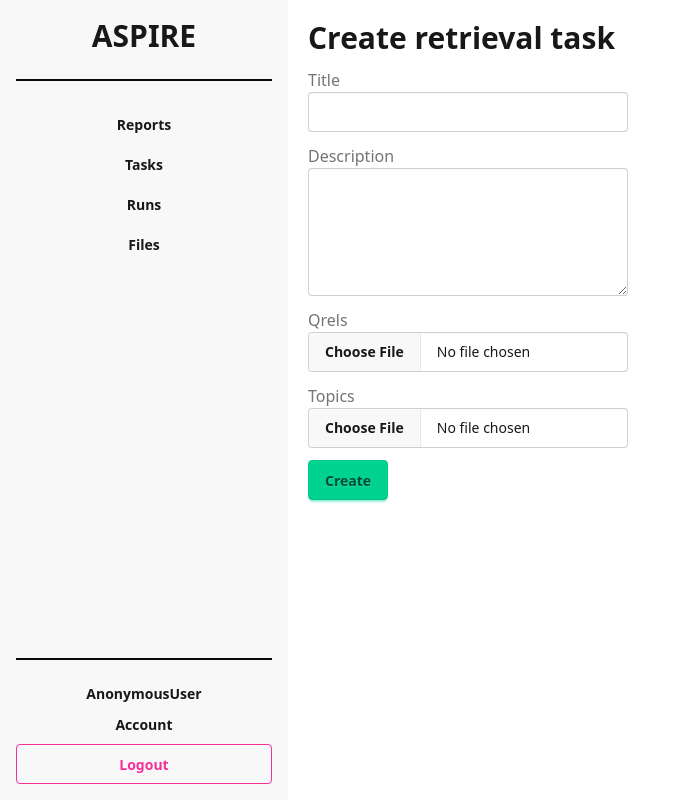
After one commit to pawelfron/ASPIRE-v2, a Django app: page /tasks/upload in a window 1280 px wide. The commit adds this page. Shown: the whole page, without its empty margins (0-675 px from the left). Run offline with Django 5.2, Linux system fonts and the light colour scheme; style sheets or scripts are compiled from the project's sources.

Commit message:
new resources code

```diff
--- a/src/aspire_v2/accounts/views.py
+++ b/src/aspire_v2/accounts/views.py
@@ -9,7 +9,7 @@ User = get_user_model()
 
 class SignUpView(CreateView):
     form_class = CustomUserCreationForm
-    success_url = reverse_lazy("index")
+    success_url = reverse_lazy("dashboard")
     template_name = "accounts/signup.html"
 
     def form_valid(self, form):
--- a/src/aspire_v2/core/forms.py
+++ b/src/aspire_v2/core/forms.py
@@ -1,5 +1,7 @@
 from django import forms
 from resources.models import ResourceFile
+from .models import RetrievalTask, RetrievalRun
+from .lib.reports import all_reports
 
 
 class ReportForm(forms.Form):
@@ -28,3 +30,45 @@ class ReportForm(forms.Form):
         self.fields["qrel_file"].choices = [(f.id, f.title) for f in qrel_files]
         self.fields["queries_file"].choices = [(f.id, f.title) for f in queries_files]
         self.fields["runs_files"].choices = [(f.id, f.title) for f in runs_files]
+
+
+class RetrievalTaskUploadForm(forms.ModelForm):
+    class Meta:
+        model = RetrievalTask
+        fields = ("title", "description", "qrels", "topics")
+
+
+class RetrievalRunUploadForm(forms.ModelForm):
+    class Meta:
+        model = RetrievalRun
+        fields = ("title", "description", "ir_task", "file")
+
+    def __init__(self, *args, **kwargs):
+        user = kwargs.pop("user")
+        super().__init__(*args, **kwargs)
+        tasks = RetrievalTask.objects.filter(author=user)
+        self.fields["ir_task"].label = "Retrieval task"
+        self.fields["ir_task"].choices = [(task.id, task.title) for task in tasks]
+
+
+# class NewReportGeneralForm(forms.Form):
+#     title = forms.CharField(max_length=100)
+#     description = forms.Textarea(max_length=500)
+#     report_type = forms.ChoiceField(
+#         choices=[(slug, name) for slug, name in all_reports.items()]
+#     )
+#     task = forms.ChoiceField(choices=[])
+
+#     def __init__(self, user, *args, **kwargs):
+#         super().__init__(*args, **kwargs)
+#         tasks = RetrievalTask.objects.filter(author=user)
+#         self.fields["task"].choices = [(task.id, task.title) for task in tasks]
+
+
+# class NewReportRunsForm(forms.Form):
+#     runs = forms.MultipleChoiceField(label="Retrieval runs", choices=[])
+
+#     def __init__(self, task, *args, **kwargs):
+#         super().__init__(*args, **kwargs)
+#         runs = RetrievalRun.objects.filter(ir_task=task)
+#         self.fields["runs"].choices = [(run.id, run.title) for run in runs]
--- a/src/aspire_v2/core/models.py
+++ b/src/aspire_v2/core/models.py
@@ -18,3 +18,25 @@ class AnalysisResult(models.Model):
     parameters = models.JSONField()
     date = models.DateTimeField(auto_now_add=True)
     result = models.JSONField()
+
+
+class RetrievalTask(models.Model):
+    id = models.UUIDField(primary_key=True, default=uuid.uuid4, editable=False)
+    title = models.CharField(max_length=100)
+    description = models.TextField(max_length=500)
+    qrels = models.FileField(upload_to="res")
+    topics = models.FileField(upload_to="res")
+    date = models.DateField(auto_now_add=True)
+    author = models.ForeignKey(User, on_delete=models.CASCADE, related_name="ir_tasks")
+
+
+class RetrievalRun(models.Model):
+    id = models.UUIDField(primary_key=True, default=uuid.uuid4, editable=False)
+    title = models.CharField(max_length=100)
+    description = models.TextField(max_length=500)
+    file = models.FileField(upload_to="res")
+    date = models.DateField(auto_now_add=True)
+    ir_task = models.ForeignKey(
+        RetrievalTask, on_delete=models.CASCADE, related_name="retrieval_runs"
+    )
+    reports = models.ManyToManyField(Report, related_name="retrieval_runs")
--- /dev/null
+++ b/src/aspire_v2/core/templates/core/retrieval_task_upload.html
@@ -0,0 +1,71 @@
+{% extends 'base/base.html' %}
+<!---->
+{% block title %} Create retrieval task - ASPIRE {% endblock %}
+<!---->
+{% block content %}
+<div>
+  <h1 class="text-3xl font-bold mb-3">Create retrieval task</h1>
+  <form method="post" enctype="multipart/form-data" class="block">
+    {% csrf_token %}
+    <div class="mb-3">
+      <label for="{{ form.title.id_for_label }}" class="label block">{{ form.title.label }}</label>
+      {{ form.title|add_class:"input" }} {% if form.title.help_text %}
+      <p class="label">{{ form.title.help_text }}</p>
+      {% endif %}
+
+      <ul class="list max-w-80 text-error">
+        {% for error in form.title.errors %}
+        <li class="list-row text-sm p-1">{{ error }}</li>
+        {% endfor %}
+      </ul>
+    </div>
+
+    <div class="mb-3">
+      <label for="{{ form.description.id_for_label }}" class="label block">{{ form.description.label }}</label>
+      {{ form.description|add_class:"textarea h-32" }} {% if form.description.help_text %}
+      <p class="label">{{ form.description.help_text }}</p>
+      {% endif %}
+
+      <ul class="list max-w-80 text-error">
+        {% for error in form.description.errors %}
+        <li class="list-row text-sm p-1">{{ error }}</li>
+        {% endfor %}
+      </ul>
+    </div>
+
+    <div class="mb-3">
+      <label for="{{ form.qrels.id_for_label }}" class="label block">{{ form.qrels.label }}</label>
+      {{ form.qrels|add_class:"file-input" }} {% if form.qrels.help_text %}
+      <p class="label">{{ form.qrels.help_text }}</p>
+      {% endif %}
+
+      <ul class="list max-w-80 text-error">
+        {% for error in form.qrels.errors %}
+        <li class="list-row text-sm p-1">{{ error }}</li>
+        {% endfor %}
+      </ul>
+    </div>
+
+    <div class="mb-3">
+      <label for="{{ form.topics.id_for_label }}" class="label block">{{ form.topics.label }}</label>
+      {{ form.topics|add_class:"file-input" }} {% if form.topics.help_text %}
+      <p class="label">{{ form.topics.help_text }}</p>
+      {% endif %}
+
+      <ul class="list max-w-80 text-error">
+        {% for error in form.topics.errors %}
+        <li class="list-row text-sm p-1">{{ error }}</li>
+        {% endfor %}
+      </ul>
+    </div>
+
+    <ul class="list max-w-80 text-error">
+      {% for error in form.non_field_errors %}
+      <li class="list-row text-sm p-1">{{ error }}</li>
+      {% endfor %}
+    </ul>
+
+    <input type="submit" value="Create" class="btn btn-success" />
+  </form>
+</div>
+{% endblock %}
--- a/src/aspire_v2/core/urls.py
+++ b/src/aspire_v2/core/urls.py
@@ -6,6 +6,14 @@ from .views import (
     view_report,
     ReportListView,
     ReportDeleteView,
+    RetrievalTaskListView,
+    RetrievalTaskDetailView,
+    RetrievalTaskUploadView,
+    RetrievalTaskDeleteView,
+    RetrievalRunListView,
+    RetrievalRunDetailView,
+    RetrievalRunUploadView,
+    RetrievalRunDeleteView,
 )
 
 
@@ -15,4 +23,30 @@ urlpatterns = [
     path("report/<slug:report_slug>", configure_report, name="new_report"),
     path("view_report/<uuid:report_id>", view_report, name="view_report"),
     path("confirm_delete/<uuid:pk>", ReportDeleteView.as_view(), name="report_delete"),
+    path("tasks", RetrievalTaskListView.as_view(), name="retrieval_task_list"),
+    path(
+        "tasks/<uuid:pk>",
+        RetrievalTaskDetailView.as_view(),
+        name="retrieval_task_detail",
+    ),
+    path(
+        "tasks/upload", RetrievalTaskUploadView.as_view(), name="retrieval_task_upload"
+    ),
+    path(
+        "tasks/confirm_delete/<uuid:pk>",
+        RetrievalTaskDeleteView.as_view(),
+        name="retrieval_task_delete",
+    ),
+    path("runs", RetrievalRunListView.as_view(), name="retrieval_run_list"),
+    path(
+        "runs/<uuid:pk>",
+        RetrievalRunDetailView.as_view(),
+        name="retrieval_run_detail",
+    ),
+    path("runs/upload", RetrievalRunUploadView.as_view(), name="retrieval_run_upload"),
+    path(
+        "runs/confirm_delete/<uuid:pk>",
+        RetrievalRunDeleteView.as_view(),
+        name="retrieval_run_delete",
+    ),
 ]
--- a/src/aspire_v2/core/views.py
+++ b/src/aspire_v2/core/views.py
@@ -1,12 +1,12 @@
 from django.shortcuts import render, redirect, get_object_or_404, get_list_or_404
-from django.http import Http404
 from django.urls import reverse_lazy
 from django.views.generic.list import ListView
-from django.views.generic.edit import DeleteView
+from django.views.generic.detail import DetailView
+from django.views.generic.edit import CreateView, DeleteView
 
-from .models import Report, AnalysisResult
+from .models import Report, AnalysisResult, RetrievalRun, RetrievalTask
 from resources.models import ResourceFile
-from .forms import ReportForm
+from .forms import ReportForm, RetrievalTaskUploadForm, RetrievalRunUploadForm
 
 from .lib.utils import (
     get_report_class,
@@ -22,7 +22,7 @@ class ReportListView(ListView):
     model = Report
     template_name = "core/dashboard.html"
     context_object_name = "reports"
-    paginate_by = 20
+    paginate_by = 60
 
     def get_queryset(self):
         return Report.objects.filter(author=self.request.user).order_by("-date")
@@ -32,6 +32,11 @@ class ReportDeleteView(DeleteView):
     model = Report
     success_url = reverse_lazy("dashboard")
     template_name = "core/report_confirm_delete.html"
+
+
+def new_report_general(request):
+    if request.method == "POST":
+        pass
 
 
 def list_reports(request):
@@ -120,10 +125,72 @@ def view_report(request, report_id: str):
     )
 
 
-def delete_report(request, report_id: str):
-    if request.method == "POST":
-        try:
-            Report.objects.get(pk=report_id).delete()
-        except Report.DoesNotExist:
-            raise Http404
-    return redirect("dashboard")
+class RetrievalTaskListView(ListView):
+    model = RetrievalTask
+    template_name = "core/retrieval_task_list.html"
+    context_object_name = "tasks"
+    paginate_by = 60
+
+    def get_queryset(self):
+        return RetrievalTask.objects.filter(author=self.request.user).order_by("-date")
+
+
+class RetrievalTaskDetailView(DetailView):
+    model = RetrievalTask
+    template_name = "core/retrieval_task_detail.html"
+    context_object_name = "task"
+
+
+class RetrievalTaskUploadView(CreateView):
+    model = RetrievalTask
+    form_class = RetrievalTaskUploadForm
+    template_name = "core/retrieval_task_upload.html"
+    success_url = reverse_lazy("retrieval_task_list")
+
+    def form_valid(self, form):
+        form.instance.author = self.request.user
+        return super().form_valid(form)
+
+
+class RetrievalTaskDeleteView(DeleteView):
+    model = RetrievalTask
+    success_url = reverse_lazy("retrieval_task_list")
+    template_name = "core/retrieval_task_confirm_delete.html"
+    context_object_name = "task"
+
+
+class RetrievalRunListView(ListView):
+    model = RetrievalRun
+    template_name = "core/retrieval_run_list.html"
+    context_object_name = "runs"
+    paginate_by = 60
+
+    def get_queryset(self):
+        return RetrievalRun.objects.filter(ir_task__author=self.request.user).order_by(
+            "-date"
+        )
+
+
+class RetrievalRunDetailView(DetailView):
+    model = RetrievalRun
+    template_name = "core/retrieval_run_detail.html"
+    context_object_name = "run"
+
+
+class RetrievalRunUploadView(CreateView):
+    model = RetrievalRun
+    form_class = RetrievalRunUploadForm
+    template_name = "core/retrieval_run_upload.html"
+    success_url = reverse_lazy("retrieval_run_list")
+
+    def get_form_kwargs(self):
+        kwargs = super().get_form_kwargs()
+        kwargs["user"] = self.request.user
+        return kwargs
+
+
+class RetrievalRunDeleteView(DeleteView):
+    model = RetrievalRun
+    success_url = reverse_lazy("retrieval_run_list")
+    template_name = "core/retrieval_run_confirm_delete.html"
+    context_object_name = "run"
--- a/src/aspire_v2/templates/base/base.html
+++ b/src/aspire_v2/templates/base/base.html
@@ -24,6 +24,12 @@
             <a href="{% url 'dashboard' %}" class="btn btn-ghost">Reports</a>
           </li>
           <li>
+            <a href="{% url 'retrieval_task_list' %}" class="btn btn-ghost">Tasks</a>
+          </li>
+          <li>
+            <a href="{% url 'retrieval_run_list' %}" class="btn btn-ghost">Runs</a>
+          </li>
+          <li>
             <a href="{% url 'file_list' %}" class="btn btn-ghost">Files</a>
           </li>
 
```
Also changed, not shown: src/aspire_v2/core/templates/core/dashboard.html (+1 -18 lines), src/aspire_v2/core/templates/core/retrieval_run_confirm_delete.html (added, +17 -0 lines), src/aspire_v2/core/templates/core/retrieval_run_detail.html (added, +12 -0 lines), src/aspire_v2/core/templates/core/retrieval_run_list.html (added, +28 -0 lines), src/aspire_v2/core/templates/core/retrieval_run_upload.html (added, +71 -0 lines), src/aspire_v2/core/templates/core/retrieval_task_confirm_delete.html (added, +17 -0 lines), src/aspire_v2/core/templates/core/retrieval_task_detail.html (added, +12 -0 lines), src/aspire_v2/core/templates/core/retrieval_task_list.html (added, +28 -0 lines), src/aspire_v2/templates/includes/pagination.html (added, +17 -0 lines), src/aspire_v2/core/migrations/0006_retrievaltask_retrievalrun.py (added), src/aspire_v2/core/migrations/0007_alter_retrievaltask_description.py (added), src/aspire_v2/core/migrations/0008_alter_retrievalrun_description_and_more.py (added).
